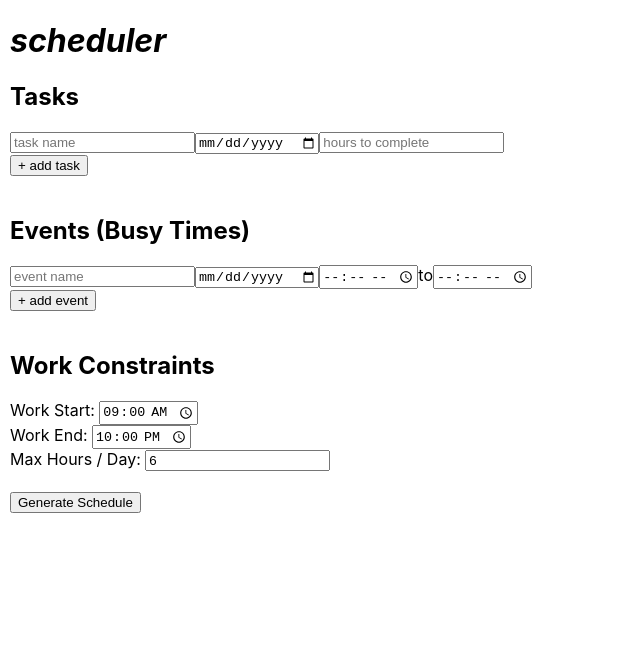
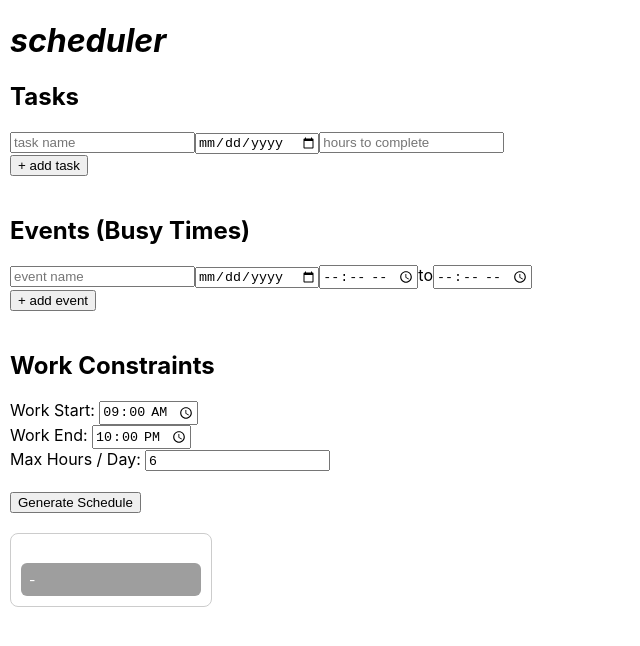
Before and after one commit to arrathore/scheduler, a React (Create React App) app in the folder client/: page / in a window 1280 px wide. Shown: the top 646 px of the page, without its empty margins (0-640 px from the left). Built offline with nearby package versions, Linux system fonts and the light colour scheme.

Commit message:
added schedule visualization

```diff
--- /dev/null
+++ b/client/src/components/CalendarView.css
@@ -0,0 +1,30 @@
+.calendar {
+    display: flex;
+    gap: 16px;
+    margin-top: 20px;
+    overflow-x: auto;
+}
+
+.day-column {
+    min-width: 180px;
+    border: 1px solid #ccc;
+    padding: 10px;
+    border-radius: 8px;
+}
+
+.block {
+    margin-top: 10px;
+    padding: 8px;
+    border-radius: 6px;
+    font-size: 14px;
+}
+
+.block.task {
+    background-color: #4caf50;
+    color: white;
+}
+
+.block.event {
+    background-color: #9e9e9e;
+    color: white;
+}
--- /dev/null
+++ b/client/src/components/CalendarView.js
@@ -0,0 +1,58 @@
+import './CalendarView.css';
+
+// component to view generated schedules
+function CalendarView({ schedule, events }) {
+    // combine tasks and events
+    const items = [
+	...schedule.map(s => ({ ...s, type: 'task' })),
+	...events.map(e => ({ ...e, type: 'event', task: e.name }))
+    ];
+
+    // group by day
+    const grouped = {};
+
+    items.forEach(item => {
+	const date = item.start.split('T')[0];
+
+	if (!grouped[date]) grouped[date] = [];
+	grouped[date].push(item);
+    });
+
+    const sortedDates = Object.keys(grouped).sort();
+
+    const formatTime = (datetime) => {
+	if (!datetime || !datetime.includes('T')) return '';
+
+	const parts = datetime.split('T');
+	if (parts.length < 2) return '';
+
+	return parts[1].slice(0, 5);
+    }
+
+    return (
+<div className="calendar">
+  {sortedDates.map(date => (
+  <div key={date} className="day-column">
+    <h3>{date}</h3>
+
+    {grouped[date].map((item, idx) => {
+	const startTime = formatTime(item.start)
+	const endTime = formatTime(item.end)
+
+    return (
+    <div
+      key={idx}
+      className={`block ${item.type}`}
+      >
+      <strong>{item.task}</strong>
+      <div>{startTime} - {endTime}</div>
+    </div>
+    );
+    })}
+  </div>
+  ))}
+</div>
+    );
+}
+
+export default CalendarView;
--- a/client/src/pages/Scheduler.js
+++ b/client/src/pages/Scheduler.js
@@ -1,9 +1,9 @@
 import { useState } from 'react';
 
 import '../App.css'
+import CalendarView from '../components/CalendarView';
 
 function Scheduler() {
-
     // user tasks
     const [tasks, setTasks] = useState([{ name: '', deadline: '', hours: '' }]);
     const updateTask = (index, field, value) => { // update the task at index
@@ -33,7 +33,8 @@ function Scheduler() {
 	max_hours_per_day: 6
     });
 
-    // send data to backend
+    // generated schedule
+    const [schedule, setSchedule]= useState([]);
     const handleSubmit = async (e) => {
 	e.preventDefault();
 
@@ -93,8 +94,8 @@ function Scheduler() {
 	    });
 
 	    const data = await res.json();
-
 	    console.log("received schedule: ", data);
+	    setSchedule(data.schedule);
 
 	} catch (err) {
 	    console.error("error:", err);
@@ -220,6 +221,8 @@ function Scheduler() {
     <button type="submit">Generate Schedule</button>
 
   </form>
+
+  <CalendarView schedule={schedule} events={events} />
 </div>
   );
 }
```
